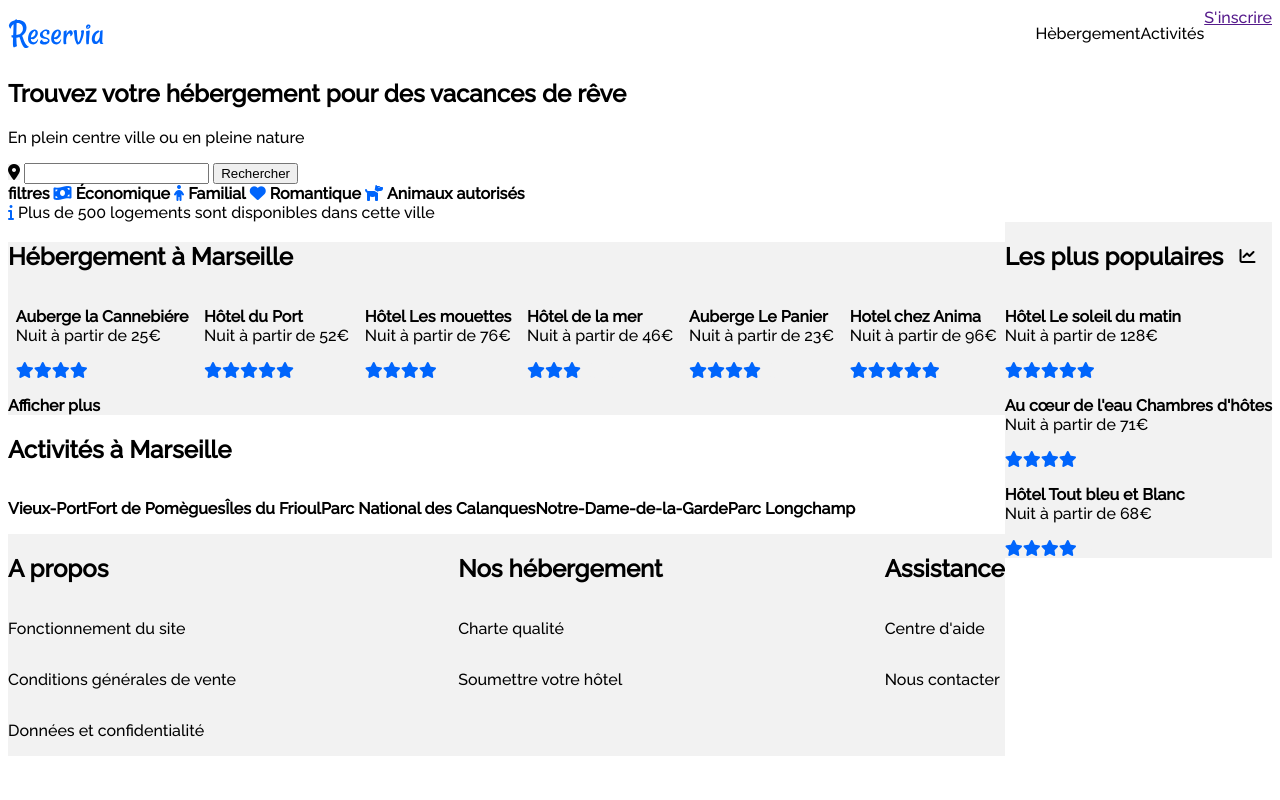
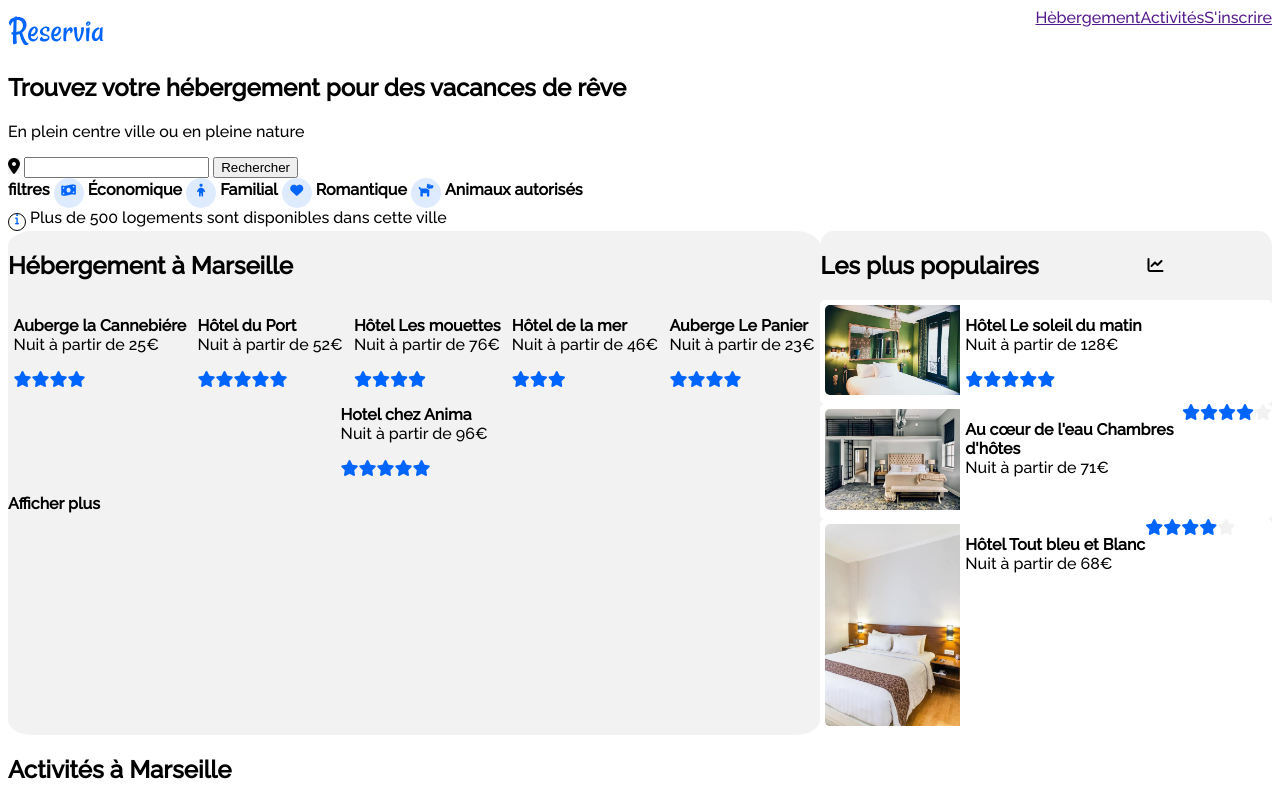
Before and after one commit to KinguBaka/TarikAboulhouda_2_04112020, a plain HTML site: page index.html in a window 1280 px wide. Shown: the top 800 px of the page. Drawn offline with Linux system fonts and the light colour scheme.

Commit message:
finition contour icone + ajout d'image

```diff
--- a/index.html
+++ b/index.html
@@ -16,8 +16,8 @@
             <nav>
                 <img src="\images\logo\Reservia.svg" alt="logo Reversia">
                 <div id="navbar-right-element">
-                    <p>Hèbergement</p>
-                    <p>Activités</p>
+                    <a href="">Hèbergement</a>
+                    <a href="">Activités</a>
                     <a href="">S'inscrire</a>
                 </div>
             </nav>
@@ -49,6 +49,7 @@
         </section>
 
         <!-- les plus populaires -->
+        <div id="section2and3">
             <section id="section2">
                 <div id="section2-titre">
                     <h1>Les plus populaires</h1>
@@ -56,16 +57,27 @@
                 </div>
                 <div id="section2-global">
                     <div id="section2-1">
+                        <div id="section2-1img">
+                            <img src="/images/hebergements/4_small/emile-guillemot-Bj_rcSC5XfE-unsplash.jpg" alt="">
+                        </div>
+                        <div id="section2-1texte">
                             <p><strong>Hôtel Le soleil du matin</strong> <br>
                             Nuit à partir de 128€</p>
                             <i class="fas fa-star blue"></i><i class="fas fa-star blue"></i><i class="fas fa-star blue"></i><i class="fas fa-star blue"></i><i class="fas fa-star blue"></i>
                         </div>
+                    </div>
                     <div id="section2-2">
+                        <div id="section2-1img">
+                            <img src="/images/hebergements/4_small/aw-creative-VGs8z60yT2c-unsplash.jpg" alt="">
+                        </div>
                         <p><strong>Au cœur de l'eau Chambres d'hôtes</strong> <br>
                         Nuit à partir de 71€</p>
                         <i class="fas fa-star blue"></i><i class="fas fa-star blue"></i><i class="fas fa-star blue"></i><i class="fas fa-star blue"></i><i class="fas fa-star greystars"></i>
                     </div>
                     <div id="section2-3">
+                        <div id="section2-1img">
+                            <img src="/images/hebergements/4_small/febrian-zakaria-sjvU0THccQA-unsplash.jpg" alt="">
+                        </div>
                         <p><strong>Hôtel Tout bleu et Blanc</strong> <br>
                         Nuit à partir de 68€</p>
                         <i class="fas fa-star blue"></i><i class="fas fa-star blue"></i><i class="fas fa-star blue"></i><i class="fas fa-star blue"></i><i class="fas fa-star greystars"></i>
@@ -112,6 +124,7 @@
                 </div>
                 <p><strong> Afficher plus </strong></p>
             </section>
+        </div>
 
         <!-- Activités à Marseille -->
         <section id="section4">
--- a/style.css
+++ b/style.css
@@ -13,6 +13,10 @@ strong {
 
 #section2, #section3, #footer {
     background-color: #F2F2F2;
+}
+
+#section2, #section3 {
+    border-radius: 3%;
 }
 
 /* étoiles */
@@ -31,6 +35,7 @@ nav {
     justify-content: space-between;
 }
 
+
 #navbar-right-element {
     display: flex;
 }
@@ -45,14 +50,52 @@ nav {
     color: #0065FC;
 }
 
+#section1-filtres i{
+    background-color: #DEEBFF;
+    width: 30px;
+    height: 30px;
+    border-radius: 25px;
+    line-height: 25px;
+    text-align: center;
+    font-size: 13px;
+}
+
+#section1-description i {
+    border-radius: 50%;
+    width: 16px;
+    height: 16px;
+    border: 1px solid black;
+    text-align: center;
+    font-size: 11px;
+}
+
+/* Section 2 & 3 */
+
+#section2and3 {
+    display: flex;
+    flex-direction: row-reverse;
+    justify-content: space-around;
+
+}
+
 /* Section 2 */
-
-#section2 {
-    float: right;
-}
 
 #section2-titre {
     display: flex;
+}
+
+#section2-1, #section2-2, #section2-3 {
+    display: flex;
+    background-color: white;
+    border-radius: 5px 5px 5px 5px;
+}
+
+#section2-global img {
+    overflow: hidden;
+    max-height: 100%;
+    width: 135px;
+    border-radius: 10px 0px 0px 10px;
+    padding: 5px 5px 5px 5px;
 }
 
 #section2-global {
@@ -84,7 +127,6 @@ nav {
     display: flex;
     justify-content: space-between;
     flex-wrap: wrap;
-    background-color: ;
 }
 
 #footer1, #footer2, #footer3 {
```
Lines whose indentation alone changed are shown as unchanged.
